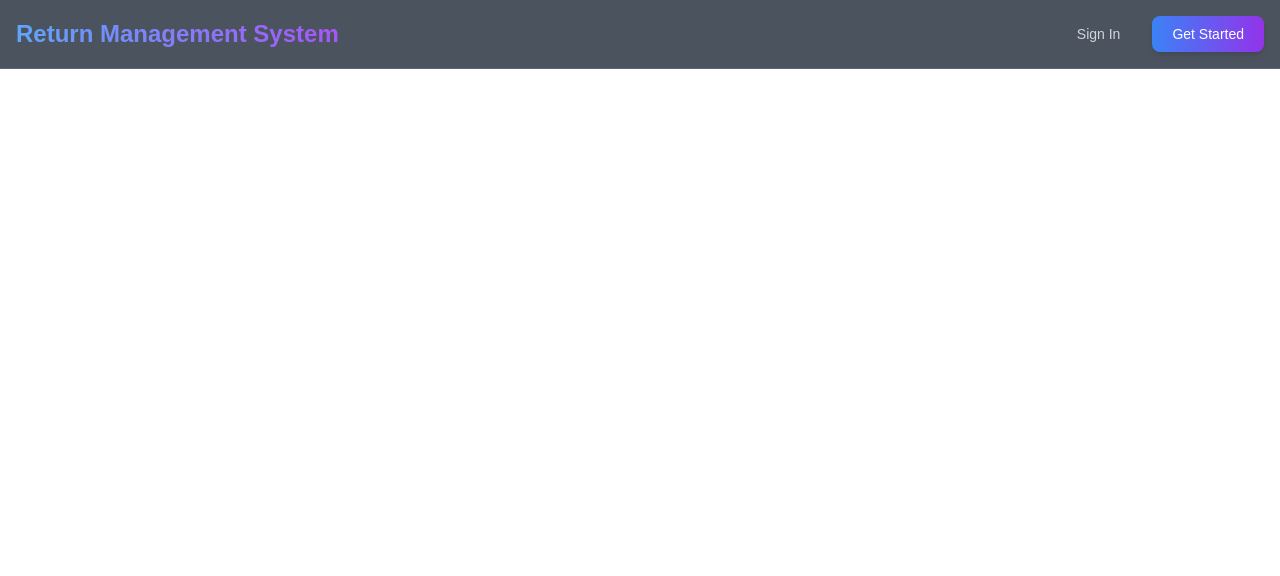
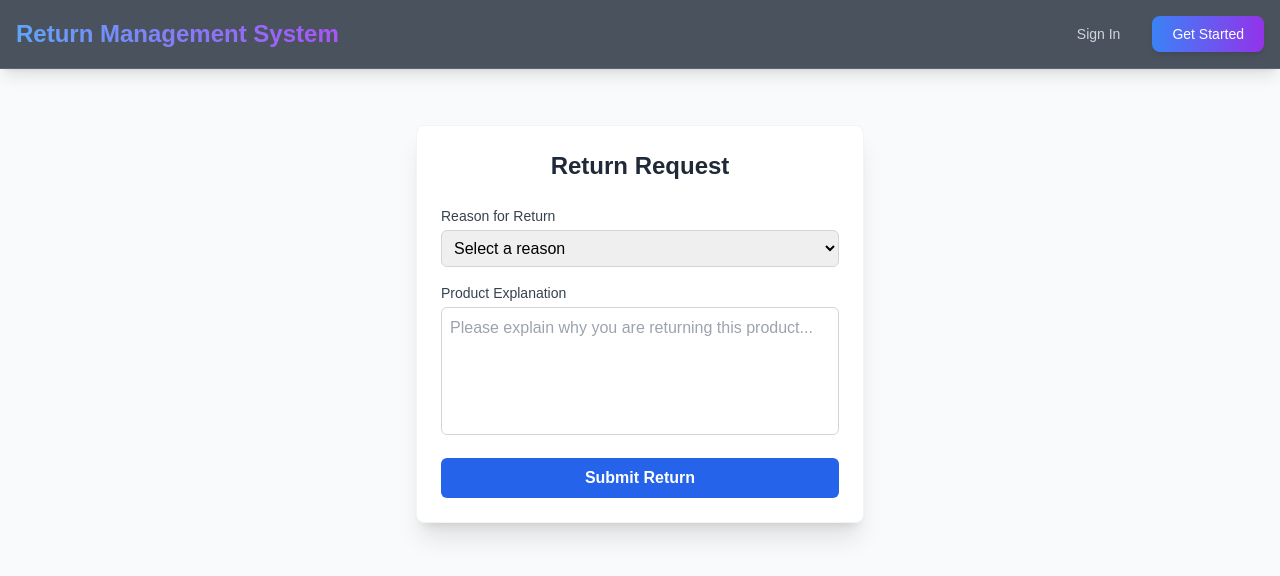
Before and after one commit to charan1835/Return_automation, a Next.js app: page / in a window 1280 px wide. Shown: the top 576 px of the page. Built offline with nearby package versions, Linux system fonts and the light colour scheme; no server answers.

Commit message:
Fix build errors and optimize images

```diff
--- /dev/null
+++ b/app/_components/Returnform.jsx
@@ -0,0 +1,96 @@
+'use client';
+import { useState } from 'react';
+import { useUser, useClerk } from '@clerk/nextjs';
+import { toast } from 'sonner';
+
+export default function ReturnForm() {
+    const { isSignedIn, user } = useUser();
+    const { openSignIn } = useClerk();
+    const [explanation, setExplanation] = useState('');
+    const [reason, setReason] = useState('');
+    const [isSubmitting, setIsSubmitting] = useState(false);
+
+    const handleSubmit = async (e) => {
+        e.preventDefault();
+
+        if (!isSignedIn) {
+            openSignIn();
+            return;
+        }
+
+        setIsSubmitting(true);
+        try {
+            const response = await fetch('/api/create-return', {
+                method: 'POST',
+                headers: {
+                    'Content-Type': 'application/json',
+                },
+                body: JSON.stringify({
+                    explanation,
+                    reason,
+                    userEmail: user?.primaryEmailAddress?.emailAddress,
+                    userImage: user?.imageUrl,
+                    userName: user?.fullName,
+                    userId: user?.id,
+                }),
+            });
+
+            if (response.ok) {
+                console.log('data transferred');
+                toast.success('Return request submitted successfully!');
+                setExplanation('');
+                setReason('');
+            } else {
+                const errorData = await response.json();
+                toast.error(errorData.message || 'Failed to submit return request.');
+            }
+        } catch (error) {
+            console.error('Error:', error);
+            toast.error('An error occurred. Please try again.');
+        } finally {
+            setIsSubmitting(false);
+        }
+    };
+
+    return (
+        <div className="max-w-md mx-auto mt-10 p-6 bg-white rounded-lg shadow-xl border border-gray-100">
+            <h2 className="text-2xl font-bold mb-6 text-gray-800 text-center">Return Request</h2>
+            <form onSubmit={handleSubmit} className="space-y-4">
+                <div>
+                    <label className="block text-sm font-medium text-gray-700 mb-1">Reason for Return</label>
+                    <select
+                        value={reason}
+                        onChange={(e) => setReason(e.target.value)}
+                        className="w-full p-2 border border-gray-300 rounded-md focus:ring-2 focus:ring-blue-500 focus:border-blue-500 outline-none transition-all text-black"
+                        required
+                    >
+                        <option value="" disabled>Select a reason</option>
+                        <option value="defective">Defective / Damaged</option>
+                        <option value="wrong_item">Wrong Item Received</option>
+                        <option value="no_longer_needed">No Longer Needed</option>
+                        <option value="other">Other</option>
+                    </select>
+                </div>
+
+                <div>
+                    <label className="block text-sm font-medium text-gray-700 mb-1">Product Explanation</label>
+                    <textarea
+                        value={explanation}
+                        onChange={(e) => setExplanation(e.target.value)}
+                        className="w-full p-2 border border-gray-300 rounded-md h-32 resize-none focus:ring-2 focus:ring-blue-500 focus:border-blue-500 outline-none transition-all text-black"
+                        placeholder="Please explain why you are returning this product..."
+                        required
+                    />
+                </div>
+
+                <button
+                    type="submit"
+                    disabled={isSubmitting}
+                    className="w-full bg-blue-600 hover:bg-blue-700 text-white font-bold py-2 px-4 rounded-md transition-colors duration-200 disabled:opacity-50 disabled:cursor-not-allowed"
+                >
+                    {isSubmitting ? 'Submitting...' : 'Submit Return'}
+                </button>
+            </form>
+        </div>
+    );
+}
--- /dev/null
+++ b/app/api/create-return/route.js
@@ -0,0 +1,37 @@
+
+import { NextResponse } from 'next/server';
+import { connectToDatabase } from '../../../lib/db';
+
+export async function POST(req) {
+    try {
+        const { explanation, reason, userEmail, userImage, userName, userId } = await req.json();
+
+        // Basic validation
+        if (!explanation || !reason) {
+            return NextResponse.json(
+                { message: 'Explanation and Reason are required.' },
+                { status: 400 }
+            );
+        }
+
+        const { db } = await connectToDatabase();
+        const collection = db.collection('return_requests');
+
+        const result = await collection.insertOne({
+            explanation,
+            reason,
+            userEmail,
+            userImage,
+            userName,
+            userId,
+            createdAt: new Date(),
+            status: 'pending' // Default status
+        });
+
+        return NextResponse.json({ message: 'Return request submitted successfully', returnId: result.insertedId }, { status: 201 });
+
+    } catch (error) {
+        console.error('Error submitting return request:', error);
+        return NextResponse.json({ message: `Error: ${error.message}` }, { status: 500 });
+    }
+}
--- a/app/layout.js
+++ b/app/layout.js
@@ -1,6 +1,7 @@
 import { Geist, Geist_Mono } from "next/font/google";
 import "./globals.css";
 import { ClerkProvider } from "@clerk/nextjs";
+import { Toaster } from 'sonner';
 
 const geistSans = Geist({
   variable: "--font-geist-sans",
@@ -22,6 +23,7 @@ export default function RootLayout({ children }) {
     <ClerkProvider>
       <html lang="en">
         <body className={`${geistSans.variable} ${geistMono.variable}`}>
+          <Toaster />
           {children}
         </body>
       </html>
--- a/app/page.js
+++ b/app/page.js
@@ -1,11 +1,14 @@
+import ReturnForm from "./_components/Returnform";
 import Header from "./_components/Header";
 import "./globals.css";
 
 export default function Page() {
   return (
-
-    <Header />
-
-
+    <div className="min-h-screen bg-gray-50">
+      <Header />
+      <main className="p-4">
+        <ReturnForm />
+      </main>
+    </div>
   );
 }
--- a/jsconfig.json
+++ b/jsconfig.json
@@ -1,7 +1,9 @@
 {
   "compilerOptions": {
     "paths": {
-      "@/*": ["./src/*"]
+      "@/*": [
+        "./*"
+      ]
     }
   }
 }
--- /dev/null
+++ b/lib/db.js
@@ -0,0 +1,33 @@
+
+import { MongoClient } from 'mongodb';
+
+const MONGODB_URI = process.env.MONGODB_URI;
+
+if (!MONGODB_URI) {
+    throw new Error('Please define the MONGODB_URI environment variable inside .env.local');
+}
+
+let cached = global.mongo;
+
+if (!cached) {
+    cached = global.mongo = { conn: null, promise: null };
+}
+
+export async function connectToDatabase() {
+    if (cached.conn) {
+        return cached.conn;
+    }
+
+    if (!cached.promise) {
+        const opts = {};
+
+        cached.promise = MongoClient.connect(MONGODB_URI, opts).then((client) => {
+            return {
+                client,
+                db: client.db(),
+            };
+        });
+    }
+    cached.conn = await cached.promise;
+    return cached.conn;
+}
--- a/package.json
+++ b/package.json
@@ -10,9 +10,11 @@
   },
   "dependencies": {
     "@clerk/nextjs": "^6.36.0",
+    "mongodb": "^7.0.0",
     "next": "16.0.7",
     "react": "19.2.0",
-    "react-dom": "19.2.0"
+    "react-dom": "19.2.0",
+    "sonner": "^2.0.7"
   },
   "devDependencies": {
     "autoprefixer": "^10.4.16",
```
Also changed, not shown: 1 other file (tests, documents, lock files or other folders).
